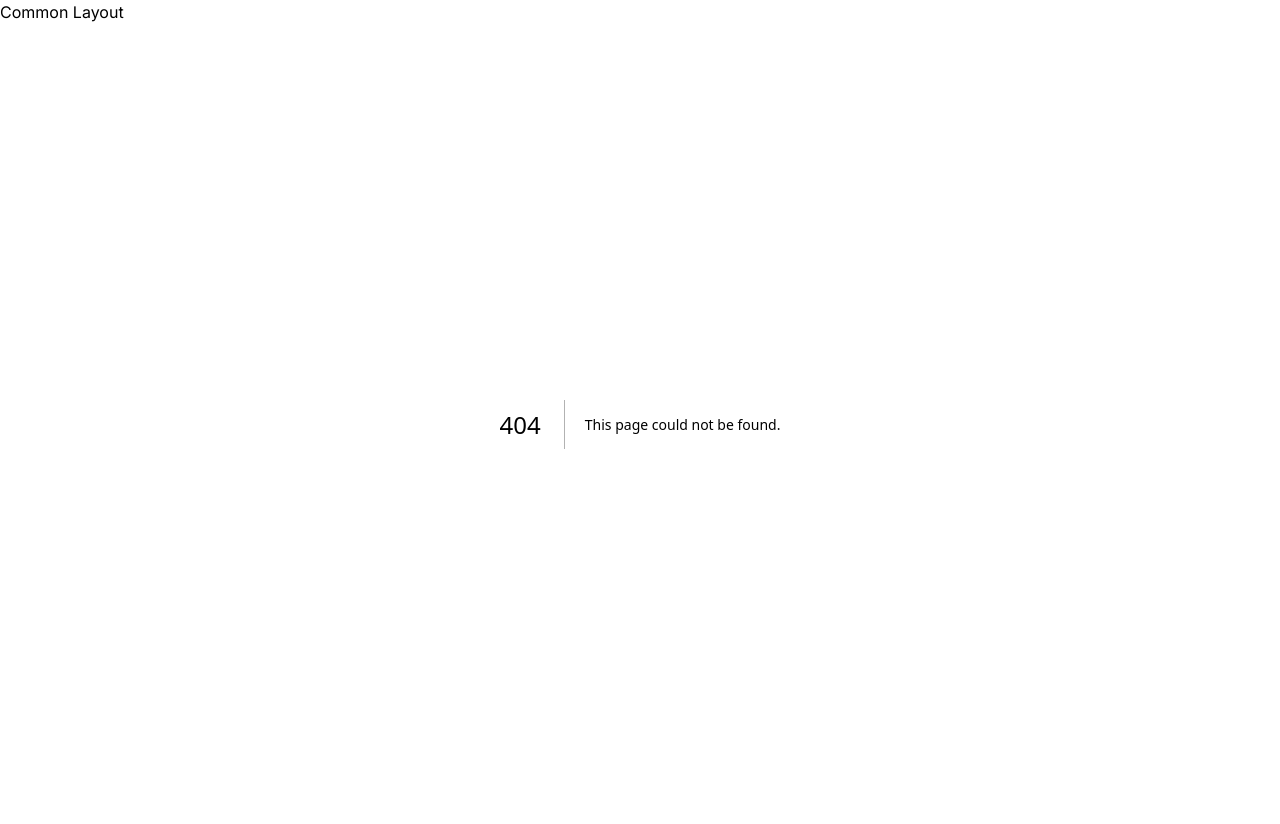
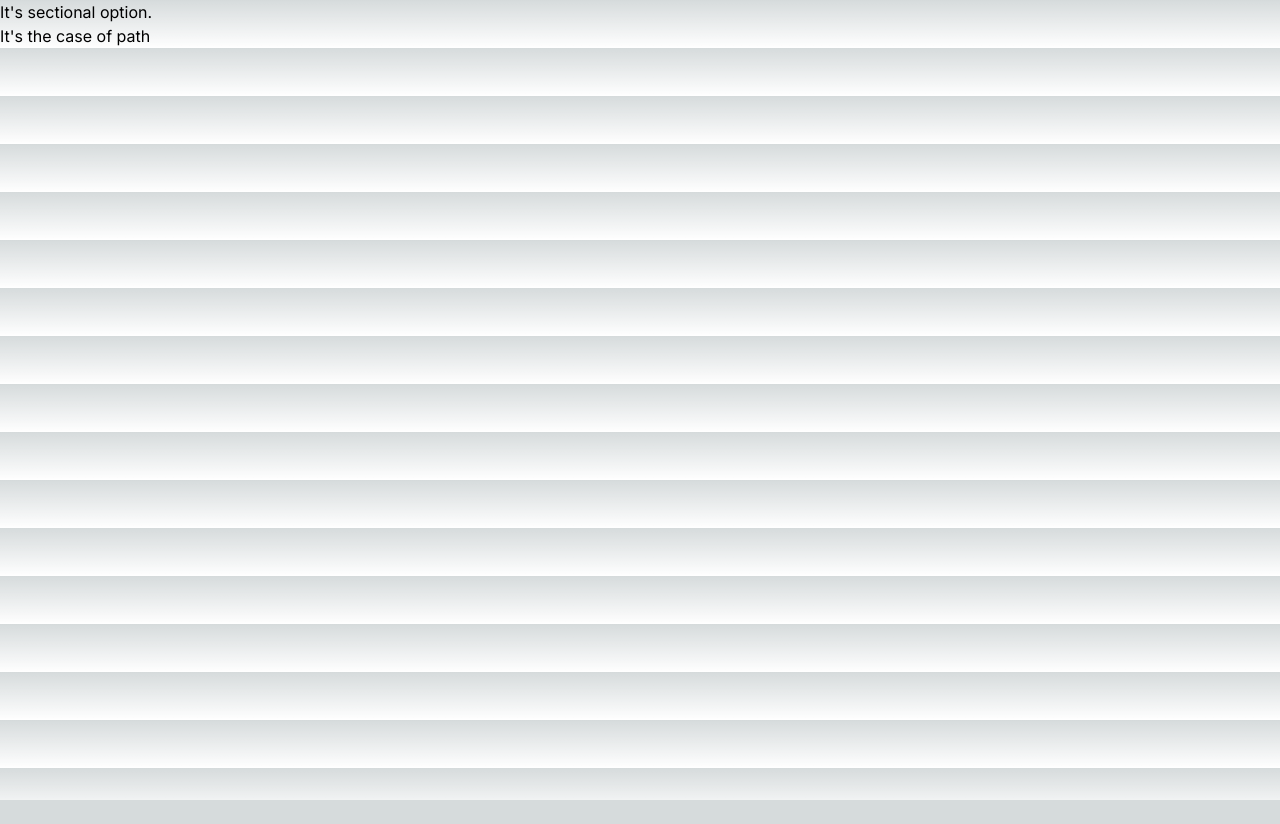
Before and after one commit to ARS-saad/first, a Next.js app: page /lecture in a window 1280 px wide. Before the commit this address had no page. After the commit the page ends 800 px from the top, so only its background shows below. Built offline with nearby package versions, Linux system fonts and the light colour scheme.

Commit message:
get some task

```diff
--- /dev/null
+++ b/app/about/[...not-found]/page.js
@@ -0,0 +1,12 @@
+import Link from "next/link";
+
+function NotFound() {
+  return (
+    <div className="text-xl font-bold text-center mt-10">
+      <p>This about page is not found</p>
+      <Link href="./">Go Back...</Link>
+    </div>
+  );
+}
+
+export default NotFound;
--- a/app/layout.js
+++ b/app/layout.js
@@ -11,10 +11,7 @@ export const metadata = {
 export default function RootLayout({ children }) {
   return (
     <html lang="en">
-      <body className={inter.className}>
-        <h1>Common Layout</h1>
-        {children}
-      </body>
+      <body className={inter.className}>{children}</body>
     </html>
   );
 }
--- /dev/null
+++ b/app/lecture/[...lecture]/page.js
@@ -0,0 +1,11 @@
+"use client";
+function Lecture({ params }) {
+  return (
+    <div>
+      <h1>{params.lecture[0]}</h1>
+      <h1>{params.lecture[1]}</h1>
+    </div>
+  );
+}
+
+export default Lecture;
--- /dev/null
+++ b/app/lecture/layout.js
@@ -0,0 +1,11 @@
+function layout({ children }) {
+  return (
+    <div>
+      <h1>It's sectional option.</h1>
+      {children}
+      <p>It's the case of path</p>
+    </div>
+  );
+}
+
+export default layout;
--- /dev/null
+++ b/app/lecture/page.js
@@ -0,0 +1,5 @@
+function page() {
+  return <div>It's lecture section.</div>;
+}
+
+export default page;
--- /dev/null
+++ b/app/not-found.js
@@ -0,0 +1,9 @@
+function NotFound() {
+  return (
+    <div className="text-xl font-bold text-center mt-10">
+      This page is not found
+    </div>
+  );
+}
+
+export default NotFound;
--- a/app/page.js
+++ b/app/page.js
@@ -26,6 +26,13 @@ export default function Home() {
       >
         Go to about page
       </button>
+      <br />
+      <button
+        onClick={() => router.push("./lecture")}
+        className="bg-white text-black rounded-lg border-4 border-black px-2"
+      >
+        Go to lecture page
+      </button>
     </main>
   );
 }
```
